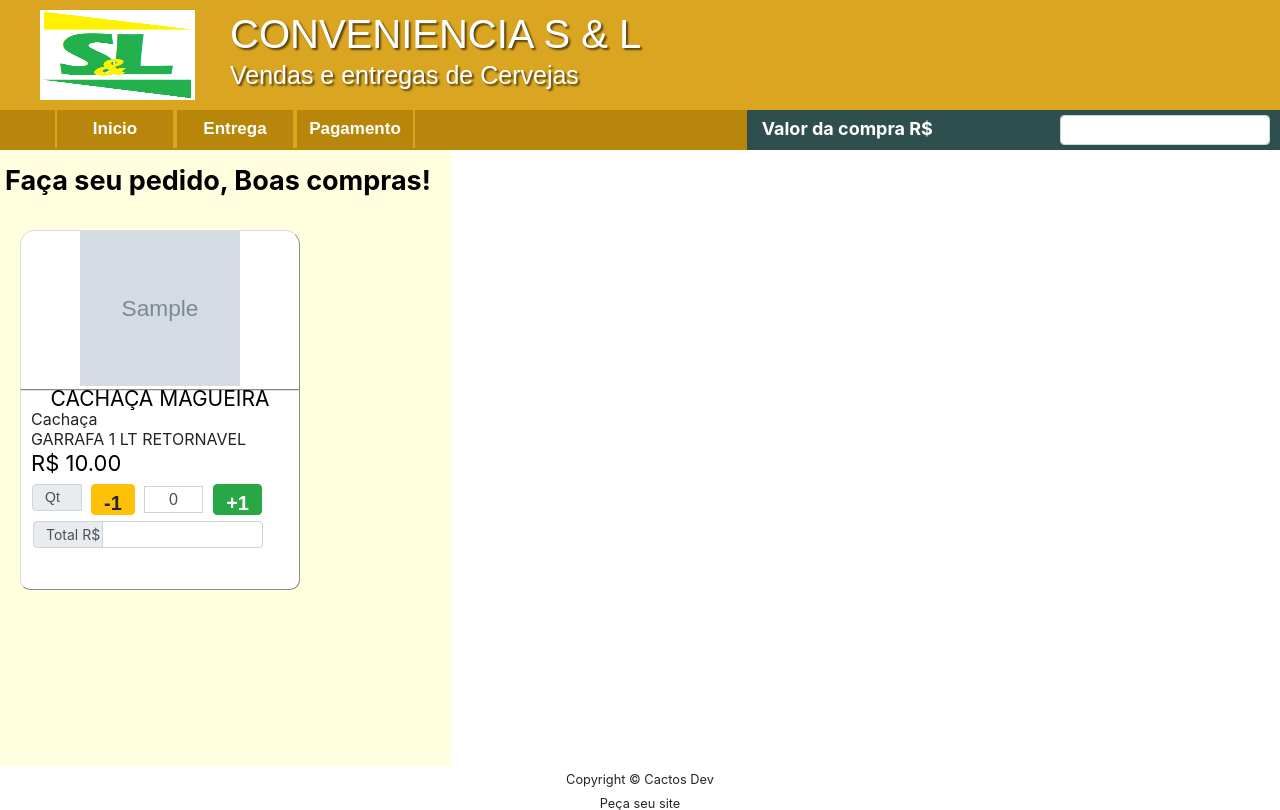
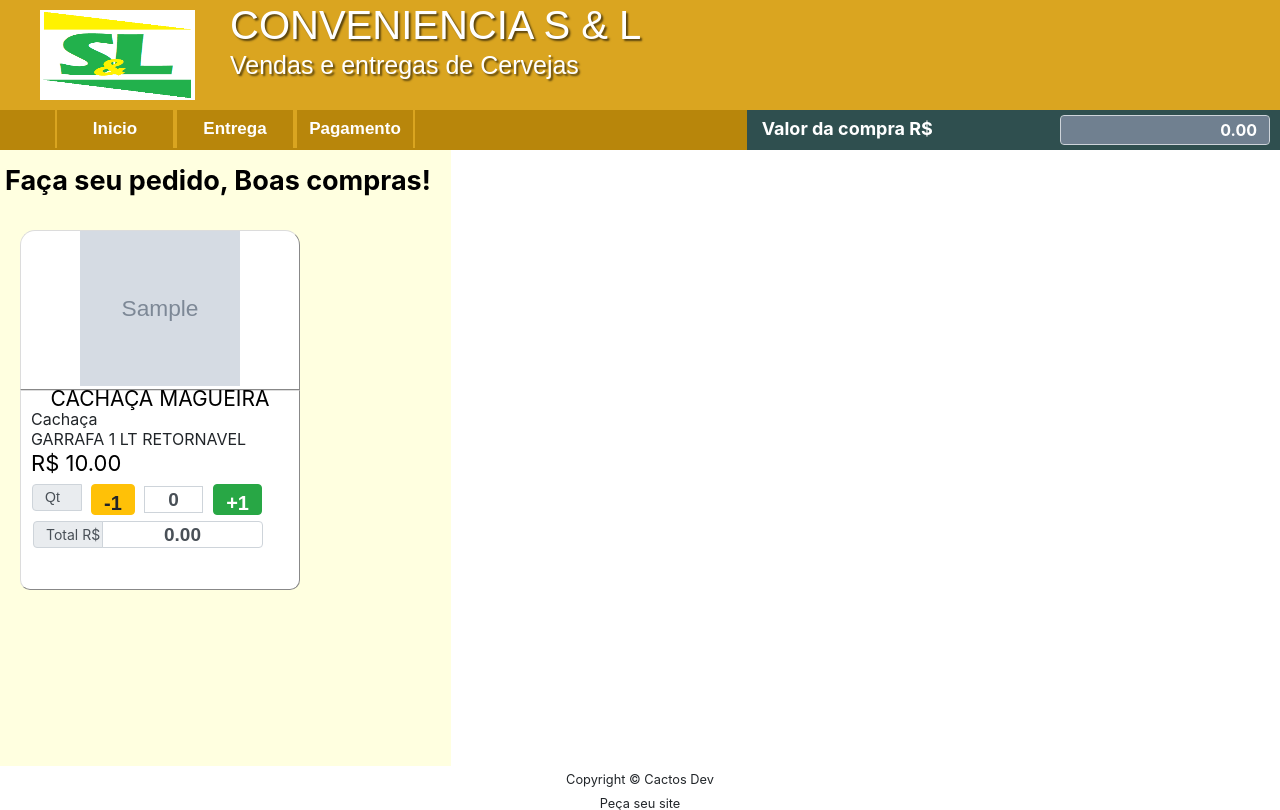
Before and after one commit to paulojecasi/delivery-python-django, a Django app: page /delivery/ in a window 1280 px wide. Shown: the top 810 px of the page. Run offline with Django 3.2, Linux system fonts and the light colour scheme; tables that the repository leaves empty hold one stand-in row (values such as "Sample post"); grey boxes marked "Sample" are stand-in pictures; some libraries are stand-ins or nearby versions.

Commit message:
atualizacao

```diff
--- a/sitedelivery/static/css/aplication.css
+++ b/sitedelivery/static/css/aplication.css
@@ -25,7 +25,7 @@ header#cabecalho h1{
     color: rgba(255,255,255);
     position: absolute;
     left:230px;
-    top:10px;
+    top:1px;
 
 
     text-shadow: 2px 2px 2px rgba(0,0,0,.6);
@@ -46,7 +46,12 @@ header#cabecalho h3{
 
 header#cabecalho h3#sub1{                     /** posicao sub titulo 1 **/
     left:230px;
-    top:60px;
+    top:50px;
+}
+
+header#cabecalho h3#sub1 p{                     /** posicao sub titulo 1 **/
+     font-size: 17px;
+     top:40px;
 }
 
 header#cabecalho h3#sub2{                    /** posicao sub titulo 2 **/
@@ -182,12 +187,16 @@ div#logo_cabecalho2 img#icone2{
 
 
     font-weight: bold;                     /** fonte em negrito **/
-    color: #fff;
+    color: white;
+    background-color: #708090;
+    text-align: right;
     width:210px;
     height:30px;
     position: absolute;
     right: 10px;
     top: 5px;
+    pointer-events:none;
+    outline:none;
 
 }
 
@@ -388,6 +397,11 @@ div#logo_cabecalho2 img#icone2{
 
 #inputTotais input{
     height:27px;
+    font: bold 19px/24px arial, helvetica, sans-aerif;
+    text-align:center;
+    pointer-events:none;
+    outline:none;
+
 }
 
 #campoQtdBoot{
@@ -446,15 +460,23 @@ div#logo_cabecalho2 img#icone2{
 
     header#cabecalho h1 {
         left:120px;
-        top:10px;
+        top:5px;
         font-size: 20px;
 
     }
 
     header#cabecalho h3#sub1 {
         left:120px;
-        top:43px;
-        font-size: 13px;
+        top:31px;
+        font-size: 16px;
+    }
+
+    header#cabecalho h3#sub1 p{                     /** posicao sub titulo 1 **/
+        font-size: 12px;
+        padding: 5px 0px 0px 0px;   /*  acima    50px  padding  */
+                                /*  direita  0px  padding  */
+                                /*  abaixo   00px padding  */
+                                /*  esquerda 30px  padding  */
     }
 
 
--- a/sitedelivery/static/js/myaplication.js
+++ b/sitedelivery/static/js/myaplication.js
@@ -58,54 +58,53 @@ function avisoSemEnderecoEntrega(){
     alert("Atenção! Cadastre um endereço de entrega!");
 }
 
-function botaoMaisUm(id){
+function botaoMaisUm(id,vlUnitario){
+   alert(vlUnitario)
+    var _varTotal =0;
+    var totalDelivery =0;
+    var maisUm = document.getElementById("campoQuantidade"+id).value
+    var maisUm =  parseFloat(maisUm) + 1
+    document.getElementById("campoQuantidade"+id).value = maisUm
 
-
-    var _varTotal =0
-    var maisUm = document.getElementById(id).value
-    var maisUm =  parseFloat(maisUm) + 1
-    document.getElementById(id).value = maisUm
-
-
-    //var _varTotal = (document.getElementById("campoValorUnitario").value *
-       var _varTotal = (10 * document.getElementById(id).value)
-
-
-
+    _varTotal = (vlUnitario *
+                     document.getElementById("campoQuantidade"+id).value)
 
     //var _varTotal = document.getElementById("campoValorUnitario").value
     //alert(_varTotal)
 
+    totalDelivery = (parseFloat(document.getElementById("valorTotalDelivery").value) + vlUnitario)
 
-    document.getElementById("campoTotal"+id).value = _varTotal
-
-    alert("AQUI "+document.getElementById("campoTotal"+id).value)
+    document.getElementById("campoTotal"+id).value = _varTotal;
+    document.getElementById("valorTotalDelivery").value =  totalDelivery;
 
 }
 
-function botaoMenosUm(id){
+function botaoMenosUm(id,vlUnitario){
 
-    var menosUm = document.getElementById(id).value;
+    var _varTotal =0;
+    var totalDelivery =0;
+    var menosUm = document.getElementById("campoQuantidade"+id).value;
     var menosUm =  menosUm - 1;
-    document.getElementById(id).value = menosUm;
+    document.getElementById("campoQuantidade"+id).value = menosUm;
 
-    var varTotal = (document.getElementById("campoValorUnitario").value *
-                    document.getElementById("campoQuantidade").value);
+    if (menosUm <0) {
+        var menosUm =0;
+        document.getElementById("campoQuantidade"+id).value = menosUm;
+        vlUnitario =0;
+        alert("Quantidade não pode ser menos que 0 (ZERO)!");
+    }
 
-    if (menosUm < 1) {
-        var menosUm = 1;
-        var varTotal = document.getElementById("campoValorUnitario").value;
-        document.getElementById("campoTotal").value = varTotal;
-       // document.getElementById("campoTotal2").value = varTotal;
-        document.getElementById("campoQuantidade").value = menosUm;
-        alert("Quantidade não pode ser ZERO!");
+    var varTotal = (vlUnitario *
+                    document.getElementById("campoQuantidade"+id).value);
 
-    } else {
-        document.getElementById("campoTotal").value = varTotal
 
-        document.getElementById("campoTotal2").value = varTotal
+    totalDelivery =
+            (parseFloat(document.getElementById("valorTotalDelivery").value) - vlUnitario)
 
-    }
+    document.getElementById("campoTotal"+id).value = varTotal
+    document.getElementById("valorTotalDelivery").value =  totalDelivery;
+
+
 
 }
 
--- a/sitedelivery/templates/base.html
+++ b/sitedelivery/templates/base.html
@@ -112,6 +112,7 @@
                     Vendas e entregas de Cervejas
                 {% else %}
                     Catalogo de Produtos
+                    <p> Fazemos entregas a partir de 6 unidades </p>
                 {% endif %}
             </h3>
 
@@ -134,9 +135,14 @@
                 <!-- quando for smartfone pega 12 coluna, se nao, pega 5 -->
                 <div class = "carrinho-menu col-xs-12  col-md-5 " >
                   <h4> Valor da compra R$
-                  <input type="text" class="form-control" aria-label="Quantia"> </h4>
+                        <input type="text"
+                               class="form-control"
+                               aria-label="Quantia"
+                               id = "valorTotalDelivery"
+                               value ="0.00"
 
-
+                        >
+                  </h4>
                 </div>
               {% else %}
 
@@ -154,7 +160,12 @@
 
                     <li> <a id="contato" href = "#"> Contato </a>
                         <ul id="contato-menu">
-                          <li> <a href="https://api.whatsapp.com/send?phone=5586995031198&text="ola%20SL%20Conveniencia">  Telefone/Whatsapp </br>  (86) 9 9503 1198 </br> (Clique para enviar mensagem) </a></li>
+                          <li> <a href="https://api.whatsapp.com/send?phone=5586995031198&text="ola%20SL%20Conveniencia">
+                            Telefone/Whatsapp </br>
+                            9 9503 1198 </br>
+                            (Clique para enviar mensagem)
+                            </a>
+                          </li>
                         </ul>
 
                     </li>
--- a/sitedelivery/templates/delivery.html
+++ b/sitedelivery/templates/delivery.html
@@ -42,21 +42,18 @@
 
                     </div>
                   </li>
+
+
                   <div class = "corDeFundoPreco">
+
                     <li id="fonte1"> {{PRODUTOS_DO_SITE.bebida}}      </li>
                     <li id="fonte2"> {{PRODUTOS_DO_SITE.complemento}} </li>
                     <li id="fonte3"> {{PRODUTOS_DO_SITE.tamanho}}     </li>
-                    <li id="fonte4"> R$  {{PRODUTOS_DO_SITE.valor}}
-                      <!--
-                      <a  class="botaoMaisUm"
-                        href =" "
-                        title="Colocar no carrinho!"> + 1 </a>
-                      <a  class="botaoMenosUm"
-                        href =" "
-                        title="Colocar no carrinho!"> - 1 </a>
-                        -->
+                    <li id="fonte4"> R$  {{PRODUTOS_DO_SITE.valor}}   </li>
 
-                    </li>
+
+                      <!-- Campo Invisivel -->
+
 
                     <!-- <h4 id="vl-total"> Totais</h4> -->
 
@@ -76,18 +73,21 @@
 
                             <button type="button"
                                     class="btn btn-warning"
-                                    onclick = "botaoMenosUm({{PRODUTOS_DO_SITE.id }})"
+                                    onclick = "botaoMenosUm({{PRODUTOS_DO_SITE.id}},
+                                                            {{PRODUTOS_DO_SITE.valor}})"
                             >-1</button>
+
 
                             <input  type="text"
                                     class="form-control"
                                     aria-label="Quantia"
-                                    id="{{PRODUTOS_DO_SITE.id}}"
+                                    id="campoQuantidade{{PRODUTOS_DO_SITE.id}}"
                                     value = "0">
 
                             <button type="button"
                                     class="btn btn-success"
-                                    onclick = "botaoMaisUm({{PRODUTOS_DO_SITE.id}})"
+                                    onclick = "botaoMaisUm({{PRODUTOS_DO_SITE.id}},
+                                                           {{PRODUTOS_DO_SITE.valor}})"
                             >+1</button>
 
 
@@ -121,19 +121,24 @@
                       </div>
 
 
+                      <script>
+                          $(document).ready(function(){
+                              $('#campoTotal{{PRODUTOS_DO_SITE.id}}').mask('000,000.00');
+                          });
+                      </script>
+
+
                       <div class="input-group mb-3" id="campoTotalBoot">
                         <div class="input-group-prepend">
-                          <span class="input-group-text" id="col-form-label-sm">Total R$</span>
+                          <span class="input-group-text"
+                                id="col-form-label-sm">Total R$</span>
                         </div>
 
                         <input type="text"
                                class="form-control"
                                aria-label="Quantia"
-
-                               {% with input_name="campoTotal"|add:PRODUTOS_DO_SITE.id %}
-                                   {% render_field modifier.campoTotal
-                                    name=input_name %}
-                               {% endwith %}
+                               id="campoTotal{{PRODUTOS_DO_SITE.id}}"
+                               value="0.00"
                         >
 
                       </div>
```
